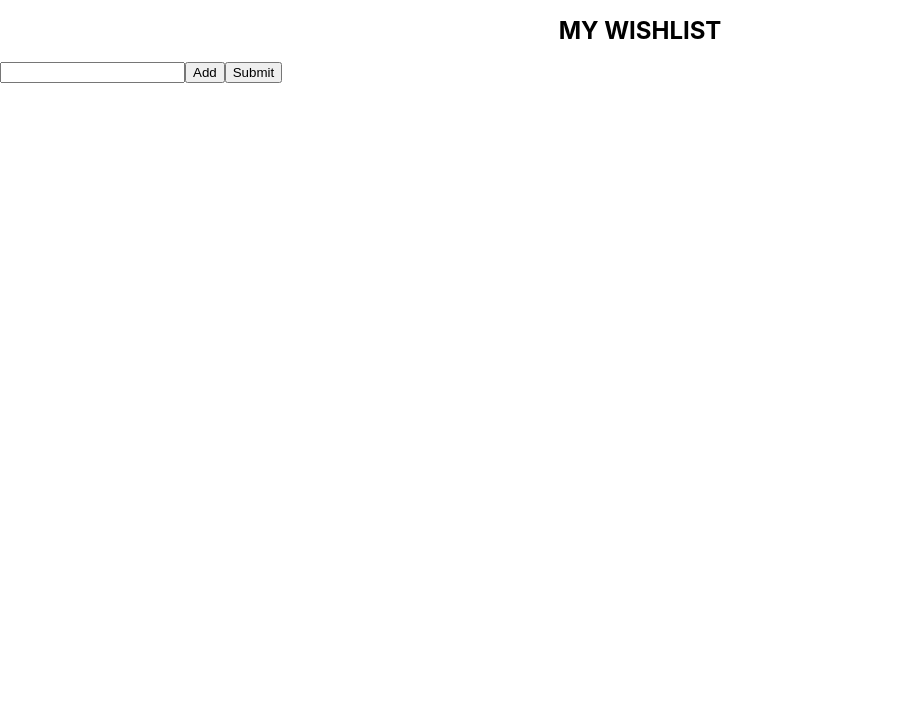
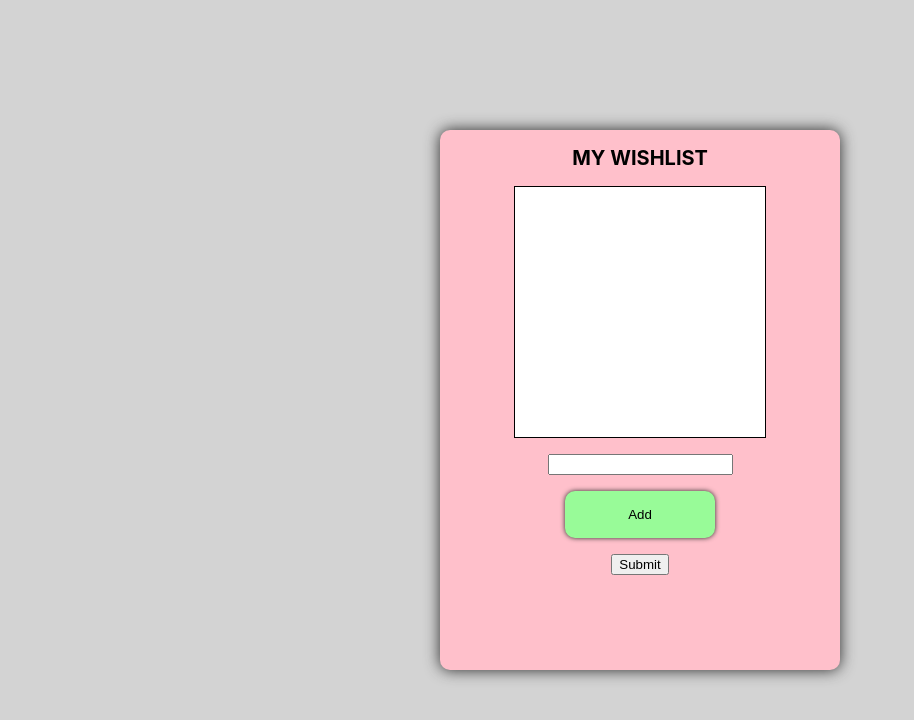
Before and after one commit to DerekInhoKim/coding-challenge, a React (Create React App) app: page / in a window 1280 px wide. Shown: the top 720 px of the page, without its empty margins (0-914 px from the left). Built offline with nearby package versions, Linux system fonts and the light colour scheme.

Commit message:
Added styling for button, use documentation to extend Button style.

```diff
--- a/src/App.jsx
+++ b/src/App.jsx
@@ -3,11 +3,60 @@
 import styled from 'styled-components'
 import {addItem, deleteItem} from './redux/actions';
 
-const Title = styled.h1`
-  font-size: 1.5em;
+
+const AppContainer = styled.div`
+    display: flex;
+    height: 100vh;
+    width: 100vw;
+    justify-content: center;
+    align-items: center;
+    background-color: lightgray;
+`
+
+const AppDisplay = styled.div`
+    display: flex;
+    height: 540px;
+    width: 400px;
+    flex-direction: column;
+    align-items: center;
+    background: pink;
+    border-radius: 10px;
+    box-shadow: 0px 0px 15px  #292929;
+`
+
+const Title = styled.div`
+    font-size: 20px;
+    font-weight: bold;
     text-align: center;
+    margin: 1rem 0rem;
     color: black;
+
 `;
+
+const ItemDisplay = styled.div`
+    height: 250px;
+    width: 250px;
+    background: white;
+    border: 1px solid black;
+`
+
+const Form = styled.form`
+    display: flex;
+    align-items: center;
+    width: 250px;
+    flex-direction: column;
+    margin: 1rem 0rem;
+`
+
+const Button = styled.button`
+    width: 150px;
+    margin 1rem 0rem;
+    padding: 1rem;
+    background-color: palegreen;
+    border: none;
+    border-radius: 10px;
+    box-shadow: 0px 0px 5px  #292929;
+`
 
 const App = () => {
     const wishList = useSelector(state => state.wishList)
@@ -59,19 +108,21 @@
     })
 
     return(
-        <div className="app_container">
+        <AppContainer>
+            <AppDisplay>
                 <Title>MY WISHLIST</Title>
                 <div className="app-display_container">
-                <div className="app-display">
+                    <ItemDisplay>
                         {wishListComponent}
+                    </ItemDisplay>
                 </div>
-            </div>
-            <form className="app-form">
+                <Form>
                     <input type="text" name="item" onChange={setItemHelper} value={item} required/>
-                <button className="button-add" onClick={submitItem}>Add</button>
+                    <Button onClick={submitItem}>Add</Button>
                     <button className="button-submit" onClick={submitForm}>Submit</button>
-            </form>
-        </div>
+                </Form>
+            </AppDisplay>
+        </AppContainer>
     )
 }
 
```
Also changed, not shown: src/index.css (+0 -23 lines). Lines whose indentation alone changed are shown as unchanged.
